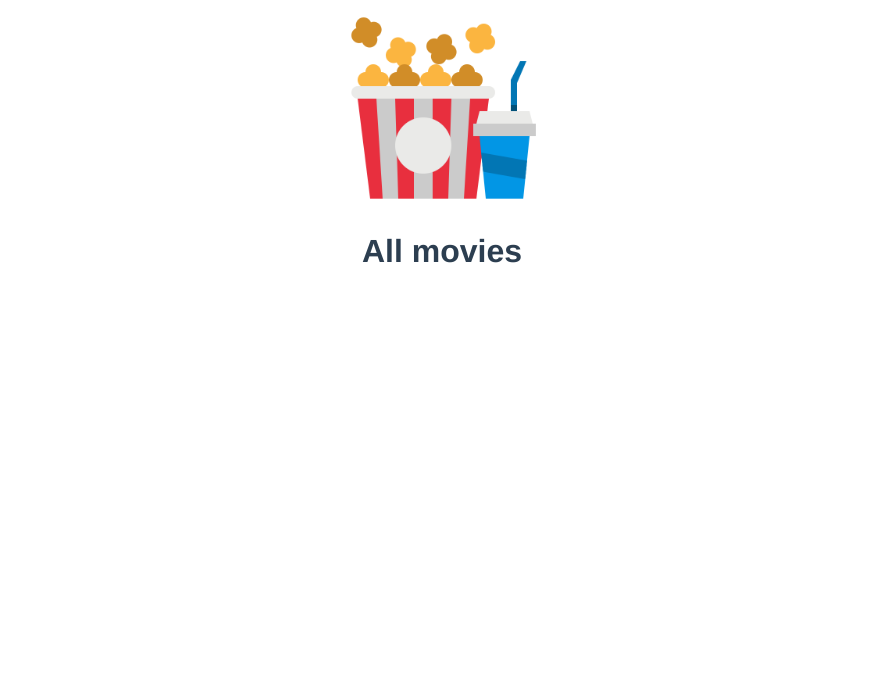
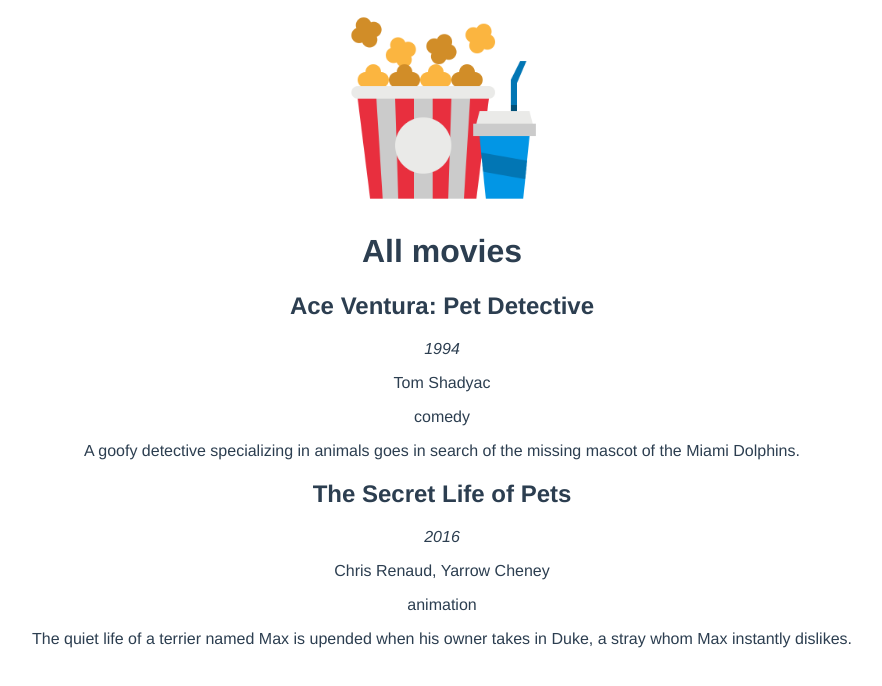
Before and after one commit to AnjaHrydziushka/movie-database-vue, a Vue app: page / in a window 1280 px wide. Shown: the top 686 px of the page, without its empty margins (198-1080 px from the left). Built offline with nearby package versions, Linux system fonts and the light colour scheme.

Commit message:
Displayed hardcored movie data

```diff
--- a/src/components/AllMovies.vue
+++ b/src/components/AllMovies.vue
@@ -1,14 +1,44 @@
 <template>
   <div class="movies">
     <h1>All movies</h1>
+    <div v-for="movie in movies" :key="movie.id">
+      <h2>{{ movie.title }}</h2>
+      <p>
+        <em>{{ movie.year }}</em>
+      </p>
+      <p>{{ movie.director }}</p>
+      <p>{{ movie.genre }}</p>
+      <p>{{ movie.description }}</p>
+    </div>
   </div>
 </template>
 
 <script>
 export default {
   name: "AllMovies",
-  props: {
-    msg: String
+  data() {
+    return {
+      movies: [
+        {
+          id: 1,
+          title: "Ace Ventura: Pet Detective",
+          year: 1994,
+          director: "Tom Shadyac",
+          genre: "comedy",
+          description:
+            "A goofy detective specializing in animals goes in search of the missing mascot of the Miami Dolphins."
+        },
+        {
+          id: 2,
+          title: "The Secret Life of Pets",
+          year: 2016,
+          director: "Chris Renaud, Yarrow Cheney",
+          genre: "animation",
+          description:
+            "The quiet life of a terrier named Max is upended when his owner takes in Duke, a stray whom Max instantly dislikes."
+        }
+      ]
+    };
   }
 };
 </script>
--- a/src/components/OneMovie.vue
+++ b/src/components/OneMovie.vue
@@ -6,31 +6,7 @@
 
 <script>
 export default {
-  name: "OneMovie",
-  data() {
-    return {
-      movies: [
-        {
-          id: 1,
-          title: "Ace Ventura: Pet Detective",
-          year: 1994,
-          director: "Tom Shadyac",
-          genre: "comedy",
-          description:
-            "A goofy detective specializing in animals goes in search of the missing mascot of the Miami Dolphins."
-        },
-        {
-          id: 2,
-          title: "The Secret Life of Pets",
-          year: 2016,
-          director: "Chris Renaud, Yarrow Cheney",
-          genre: "animation",
-          description:
-            "The quiet life of a terrier named Max is upended when his owner takes in Duke, a stray whom Max instantly dislikes."
-        }
-      ]
-    };
-  }
+  name: "OneMovie"
 };
 </script>
 
--- a/src/router/index.js
+++ b/src/router/index.js
@@ -12,12 +12,12 @@ const routes = [
   },
   {
     path: "/about",
-    name: "About",
+    name: "MoviePage",
     // route level code-splitting
     // this generates a separate chunk (about.[hash].js) for this route
     // which is lazy-loaded when the route is visited.
     component: () =>
-      import(/* webpackChunkName: "about" */ "../views/About.vue")
+      import(/* webpackChunkName: "about" */ "../views/MoviePage.vue")
   }
 ];
 
```
Also changed, not shown: src/views/MoviePage.vue (renamed from src/views/About.vue).
